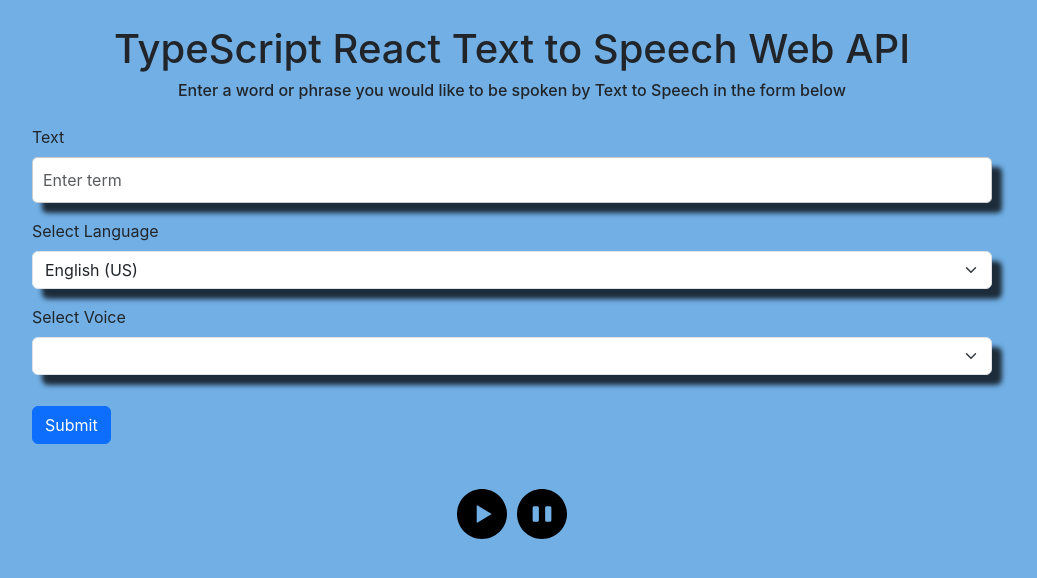
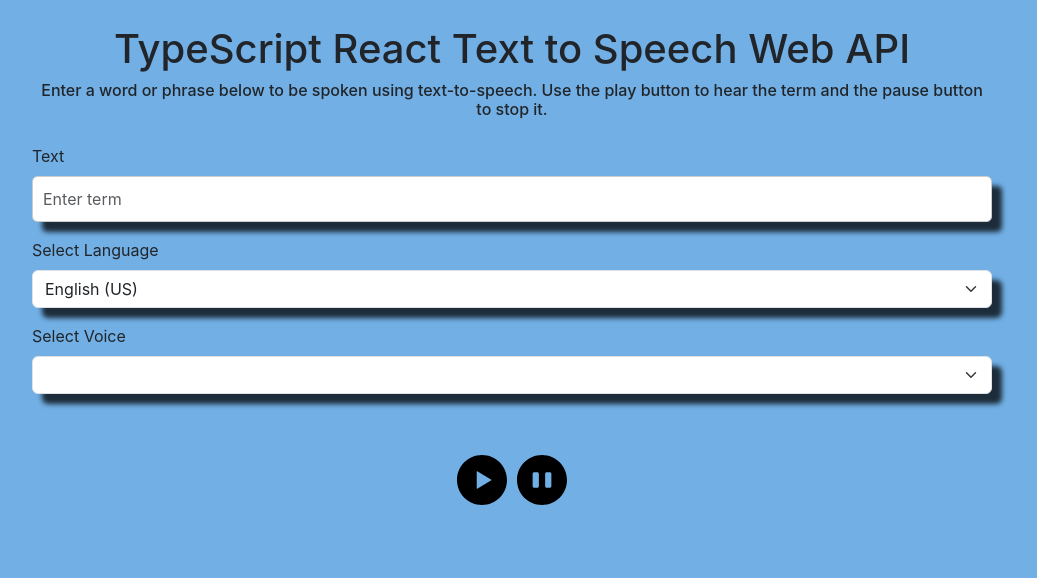
Before and after one commit to matthewgstillman/typescript-react-text-to-speech-api, a React (Create React App) app: page / in a window 1280 px wide. Shown: the top 578 px of the page, without its empty margins (128-1165 px from the left). Built offline with nearby package versions, Linux system fonts and the light colour scheme.

Commit message:
latest update

```diff
--- a/src/components/FormComponent.tsx
+++ b/src/components/FormComponent.tsx
@@ -41,12 +41,11 @@ const FormComponent = () => {
     voiceName: string
   ) => {
     if ("speechSynthesis" in window) {
-      window.speechSynthesis.cancel(); // Clear any previous utterances
+      window.speechSynthesis.cancel();
       let msg = new SpeechSynthesisUtterance();
       msg.text = searchParameter;
       msg.lang = lang;
       msg.voice = voices.find((voice) => voice.name === voiceName) || voices[0];
-      window.speechSynthesis.speak(msg);
     } else {
       alert("Sorry, your browser doesn't support text to speech!");
     }
@@ -59,11 +58,6 @@ const FormComponent = () => {
   ) => {
     const { name, value } = event.target;
     setSearchTerm((prev) => ({ ...prev, [name]: value }));
-  };
-
-  const handleSubmit = (event: React.FormEvent<HTMLFormElement>) => {
-    event.preventDefault();
-    speechSynthesis(searchTerm.name, searchTerm.language, searchTerm.voice);
   };
 
   const playSpeech = () => {
@@ -91,10 +85,10 @@ const FormComponent = () => {
   return (
     <>
       <h6 className="formComponentMainHeader">
-        Enter a word or phrase you would like to be spoken by Text to Speech in
-        the form below
+        Enter a word or phrase below to be spoken using text-to-speech. Use the
+        play button to hear the term and the pause button to stop it.
       </h6>
-      <Form onSubmit={handleSubmit}>
+      <Form>
         <Form.Group className="mb-3" controlId="formBasicText">
           <Form.Label>Text</Form.Label>
           <Form.Control
@@ -133,9 +127,6 @@ const FormComponent = () => {
             ))}
           </Form.Select>
         </Form.Group>
-        <Button variant="primary" type="submit" className="submitButton">
-          Submit
-        </Button>
       </Form>
       {searchTerm.name ? (
         <div className="searchTermContainer">
--- a/src/styles/styles.css
+++ b/src/styles/styles.css
@@ -2,6 +2,7 @@
   background-color: #71afe5;
   height: 100vh;
   padding-top: 25px;
+  overflow-y: auto;
 }
 
 .mainHeader {
--- a/src/styles/styles.scss
+++ b/src/styles/styles.scss
@@ -4,6 +4,7 @@ $light-blue: #71afe5;
   background-color: $light-blue;
   height: 100vh;
   padding-top: 25px;
+  overflow-y: auto;
 }
 
 .mainHeader {
```
Also changed, not shown: 1 other file (tests, documents, lock files or other folders).
